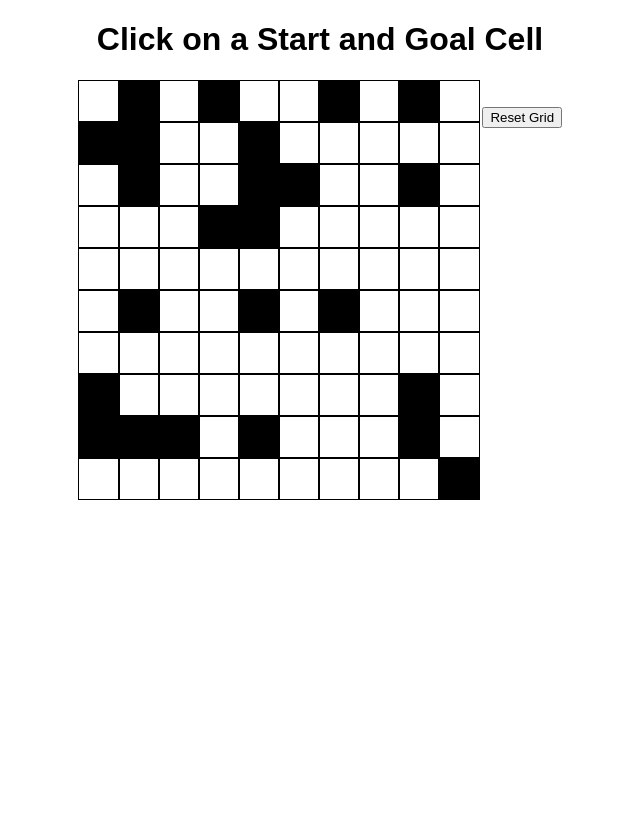
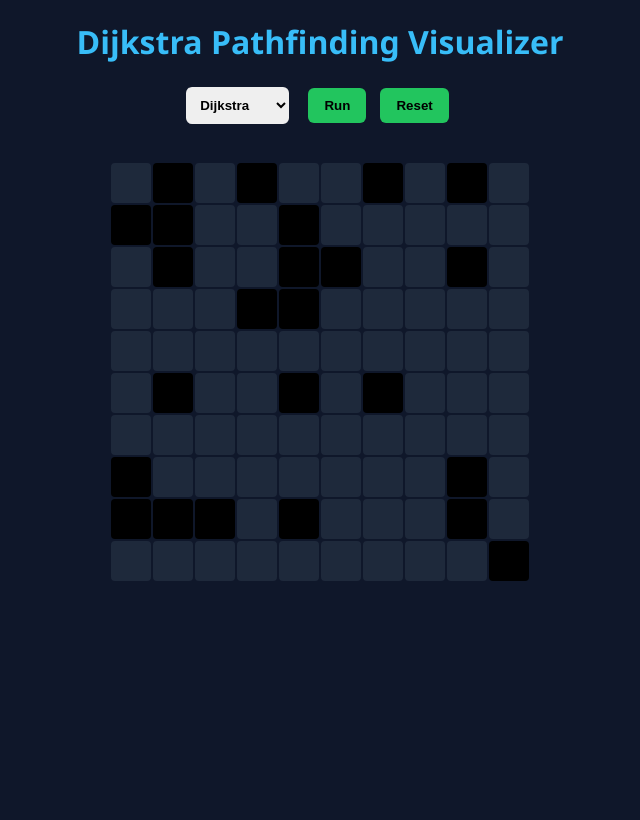
Before and after one commit to IshitaAgarwal05/DSA_Algorithms_Visualisations, a Flask app: page / in a window 1280 px wide. Shown: the whole page, without its empty margins (320-960 px from the left). Before the commit the page ends 500 px from the top, so only its background shows below. Run offline with Flask 3, Linux system fonts and the light colour scheme.

Commit message:
init phase 1 done

```diff
--- /dev/null
+++ b/app.py
@@ -0,0 +1,196 @@
+import heapq
+import random
+from flask import Flask, render_template, request, jsonify, send_from_directory
+import webbrowser
+import threading
+from collections import deque
+
+app = Flask(__name__)
+
+ROWS, COLS = 10, 10
+
+# Generate a grid with walls
+def generate_grid(rows, cols, wall_probability=0.2):
+    return [['wall' if random.random() < wall_probability else 'empty' for _ in range(cols)] for _ in range(rows)]
+
+grid = generate_grid(ROWS, COLS)
+
+def get_neighbors(grid, cell):
+    row, col = cell
+    neighbors = [(row + 1, col), (row - 1, col), (row, col + 1), (row, col - 1)]
+    return [(r, c) for r, c in neighbors if 0 <= r < len(grid) and 0 <= c < len(grid[0]) and grid[r][c] != 'wall']
+
+
+
+def heuristic(a, b):
+    # Manhattan distance
+    return abs(a[0] - b[0]) + abs(a[1] - b[1])
+
+
+
+def dijkstra(grid, start, goal):
+    pq = [(0, start)]
+    distances = {start: 0}
+    previous_nodes = {start: None}
+    visited = set()
+
+    while pq:
+        current_distance, current_node = heapq.heappop(pq)
+        if current_node in visited:
+            continue
+        visited.add(current_node)
+
+        if current_node == goal:
+            path = []
+            while current_node:
+                path.append(current_node)
+                current_node = previous_nodes[current_node]
+            return path[::-1]  # Reverse to get the correct path order
+
+        for neighbor in get_neighbors(grid, current_node):
+            new_distance = current_distance + 1
+            if neighbor not in distances or new_distance < distances[neighbor]:
+                distances[neighbor] = new_distance
+                previous_nodes[neighbor] = current_node
+                heapq.heappush(pq, (new_distance, neighbor))
+
+    return []  # No path found
+
+
+def bfs(grid, start, goal):
+    from collections import deque
+    queue = deque([start])
+    visited = set([start])
+    parent = {start: None}
+    visit_order = []
+
+    while queue:
+        current = queue.popleft()
+        visit_order.append(current)
+
+        if current == goal:
+            path = []
+            while current:
+                path.append(current)
+                current = parent[current]
+            return visit_order, path[::-1]
+
+        for neighbor in get_neighbors(grid, current):
+            if neighbor not in visited:
+                visited.add(neighbor)
+                parent[neighbor] = current
+                queue.append(neighbor)
+
+    return visit_order, []
+
+
+
+def dfs(grid, start, goal):
+    stack = [start]
+    visited = set([start])
+    parent = {start: None}
+
+    while stack:
+        current = stack.pop()   # LIFO
+
+        if current == goal:
+            path = []
+            while current:
+                path.append(current)
+                current = parent[current]
+            return path[::-1]
+
+        for neighbor in get_neighbors(grid, current):
+            if neighbor not in visited:
+                visited.add(neighbor)
+                parent[neighbor] = current
+                stack.append(neighbor)
+
+    return []
+
+
+def astar(grid, start, goal):
+    open_set = []
+    heapq.heappush(open_set, (0, start))
+
+    g_score = {start: 0}
+    parent = {start: None}
+    visited = set()
+
+    while open_set:
+        _, current = heapq.heappop(open_set)
+
+        if current in visited:
+            continue
+        visited.add(current)
+
+        if current == goal:
+            path = []
+            while current:
+                path.append(current)
+                current = parent[current]
+            return path[::-1]
+
+        for neighbor in get_neighbors(grid, current):
+            temp_g = g_score[current] + 1
+
+            if neighbor not in g_score or temp_g < g_score[neighbor]:
+                g_score[neighbor] = temp_g
+                f_score = temp_g + heuristic(neighbor, goal)
+                parent[neighbor] = current
+                heapq.heappush(open_set, (f_score, neighbor))
+
+    return []
+
+
+
+@app.route('/assets/<path:filename>')
+def assets_file(filename):
+    return send_from_directory('assets', filename)
+
+@app.route("/")
+def home():
+    return render_template("index.html", grid=grid)
+
+@app.route("/find_path", methods=["POST"])
+def find_path():
+    data = request.json
+    start = tuple(data["start"])
+    goal = tuple(data["goal"])
+
+    path = dijkstra(grid, start, goal)
+    return jsonify({"path": path})
+
+
+@app.route("/run_algorithm", methods=["POST"])
+def run_algorithm():
+    data = request.json
+    start = tuple(data["start"])
+    goal = tuple(data["goal"])
+    algorithm = data["algorithm"]
+
+    if algorithm == "dijkstra":
+        path = dijkstra(grid, start, goal)
+
+    elif algorithm == "astar":
+        path = astar(grid, start, goal)  # coming next
+
+    elif algorithm == "bfs":
+        path = bfs(grid, start, goal)    # coming next
+
+    elif algorithm == "dfs":
+        path = dfs(grid, start, goal)    # coming next
+
+    else:
+        path = []
+
+    return jsonify({"path": path})
+
+
+
+if __name__ == "__main__":
+    def open_browser():
+        webbrowser.open_new("http://127.0.0.1:5000")
+
+    threading.Timer(1.5, open_browser).start()
+    app.run(debug=True)
--- /dev/null
+++ b/static/css/style.css
@@ -0,0 +1,82 @@
+* {
+    margin: 0;
+    padding: 0;
+    box-sizing: border-box;
+}
+
+body {
+    background: #0f172a;
+    color: #e5e7eb;
+    font-family: "Segoe UI", sans-serif;
+    min-height: 100vh;
+    text-align: center;
+}
+
+h1 {
+    margin: 20px 0;
+    color: #38bdf8;
+}
+
+.controls {
+    margin-bottom: 15px;
+}
+
+button {
+    background: #22c55e;
+    border: none;
+    padding: 10px 16px;
+    margin: 5px;
+    border-radius: 6px;
+    color: black;
+    font-weight: bold;
+    cursor: pointer;
+}
+
+button:hover {
+    background: #16a34a;
+}
+
+select {
+    padding: 10px;
+    border-radius: 6px;
+    border: none;
+    font-weight: bold;
+    margin-right: 10px;
+}
+
+
+.grid-container {
+    display: inline-grid;
+    grid-template-columns: repeat(10, 40px);
+    gap: 2px;
+    margin-top: 20px;
+}
+
+.cell {
+    width: 40px;
+    height: 40px;
+    background: #1e293b;
+    border-radius: 4px;
+    cursor: pointer;
+    transition: background 0.2s;
+}
+
+.cell:hover {
+    background: #334155;
+}
+
+.wall {
+    background: black;
+}
+
+.start {
+    background: #22c55e;
+}
+
+.goal {
+    background: #ef4444;
+}
+
+.path {
+    background: #fde047;
+}
--- /dev/null
+++ b/static/js/grid.js
@@ -0,0 +1,73 @@
+let start = null;
+let goal = null;
+
+function createGrid() {
+    const gridContainer = document.getElementById("grid");
+    gridContainer.innerHTML = "";
+
+    for (let r = 0; r < gridData.length; r++) {
+        for (let c = 0; c < gridData[r].length; c++) {
+            const cell = document.createElement("div");
+            cell.classList.add("cell");
+            cell.dataset.row = r;
+            cell.dataset.col = c;
+
+            if (gridData[r][c] === "wall") {
+                cell.classList.add("wall");
+            }
+
+            cell.onclick = () => selectCell(cell, r, c);
+            gridContainer.appendChild(cell);
+        }
+    }
+}
+
+function animatePath(path) {
+    path.forEach(([r, c], index) => {
+        setTimeout(() => {
+            document.querySelectorAll(".cell").forEach(cell => {
+                if (+cell.dataset.row === r && +cell.dataset.col === c) {
+                    cell.classList.add("path");
+                }
+            });
+        }, index * 200);
+    });
+}
+
+function resetGrid() {
+    start = null;
+    goal = null;
+    createGrid();
+}
+
+createGrid();
+
+
+// Algorithm Selector Logic
+function runAlgorithm() {
+    if (!start || !goal) {
+        alert("Select start and goal first!");
+        return;
+    }
+
+    const algorithm = document.getElementById("algorithm").value;
+
+    fetch("/run_algorithm", {
+        method: "POST",
+        headers: { "Content-Type": "application/json" },
+        body: JSON.stringify({ start, goal, algorithm })
+    })
+    .then(res => res.json())
+    .then(data => animatePath(data.path));
+}
+
+function selectCell(cell, row, col) {
+    if (!start && !cell.classList.contains("wall")) {
+        start = [row, col];
+        cell.classList.add("start");
+    }
+    else if (!goal && !cell.classList.contains("wall")) {
+        goal = [row, col];
+        cell.classList.add("goal");
+    }
+}
--- a/templates/index.html
+++ b/templates/index.html
@@ -2,87 +2,34 @@
 <html lang="en">
 <head>
     <meta charset="UTF-8">
-    <meta name="viewport" content="width=device-width, initial-scale=1.0">
-    <title>Interactive Dijkstra Pathfinding</title>
-    <style>
-        body { text-align: center; font-family: Arial, sans-serif; }
-        .grid-container { display: inline-grid; grid-template-columns: repeat(10, 40px); }
-        .cell { width: 40px; height: 40px; border: 1px solid black; text-align: center; vertical-align: middle; font-size: 14px; }
-        .wall { background-color: black; }
-        .start { background-color: green; }
-        .goal { background-color: red; }
-        .path { background-color: yellow; }
-    </style>
+    <title>DSA Algorithm Visualizer</title>
+
+    <link rel="stylesheet" href="{{ url_for('static', filename='css/style.css') }}">
+    <link rel="icon" type="image/jpeg" href="{{ url_for('assets_file', filename='favicon.jpg') }}">
 </head>
 <body>
-    <h1>Click on a Start and Goal Cell</h1>
+
+    <h1>Dijkstra Pathfinding Visualizer</h1>
+
+    <div class="controls">
+        <select id="algorithm">
+            <option value="dijkstra">Dijkstra</option>
+            <option value="astar">A* Search</option>
+            <option value="bfs">BFS</option>
+            <option value="dfs">DFS</option>
+        </select>
+
+        <button onclick="runAlgorithm()">Run</button>
+        <button onclick="resetGrid()">Reset</button>
+    </div>
+
     <div class="grid-container" id="grid"></div>
-    <button onclick="resetGrid()">Reset Grid</button>
 
     <script>
         const gridData = {{ grid|tojson }};
-        let start = null, goal = null;
+    </script>
 
-        function createGrid() {
-            const gridContainer = document.getElementById("grid");
-            gridContainer.innerHTML = "";
+    <script src="{{ url_for('static', filename='js/grid.js') }}"></script>
 
-            for (let r = 0; r < gridData.length; r++) {
-                for (let c = 0; c < gridData[r].length; c++) {
-                    const cell = document.createElement("div");
-                    cell.classList.add("cell");
-                    cell.dataset.row = r;
-                    cell.dataset.col = c;
-
-                    if (gridData[r][c] === "wall") {
-                        cell.classList.add("wall");
-                    }
-
-                    cell.onclick = () => selectCell(cell, r, c);
-                    gridContainer.appendChild(cell);
-                }
-            }
-        }
-
-        function selectCell(cell, row, col) {
-            if (!start) {
-                start = [row, col];
-                cell.classList.add("start");
-            } else if (!goal) {
-                goal = [row, col];
-                cell.classList.add("goal");
-                findPath();
-            }
-        }
-
-        function findPath() {
-            fetch("/find_path", {
-                method: "POST",
-                headers: { "Content-Type": "application/json" },
-                body: JSON.stringify({ start, goal })
-            })
-            .then(response => response.json())
-            .then(data => highlightPath(data.path));
-        }
-
-        function highlightPath(path) {
-            path.forEach(([r, c]) => {
-                const cells = document.querySelectorAll(".cell");
-                cells.forEach(cell => {
-                    if (parseInt(cell.dataset.row) === r && parseInt(cell.dataset.col) === c) {
-                        cell.classList.add("path");
-                    }
-                });
-            });
-        }
-
-        function resetGrid() {
-            start = null;
-            goal = null;
-            createGrid();
-        }
-
-        createGrid();
-    </script>
 </body>
 </html>
```
Also changed, not shown: dijikstra.py (deleted, +0 -68 lines), README.md (added), assets/favicon.jpg (added).
